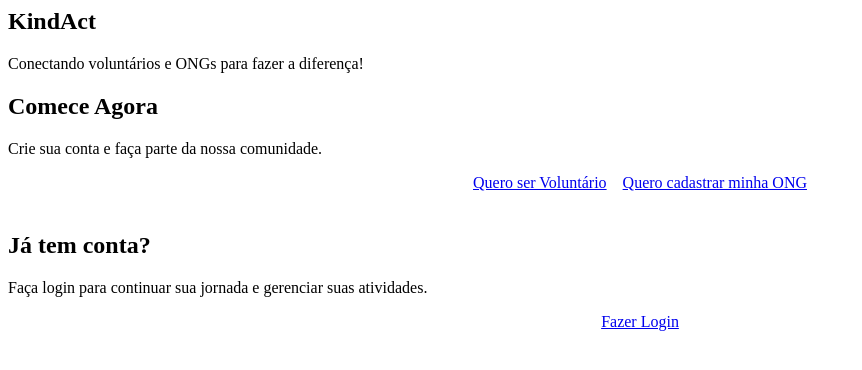
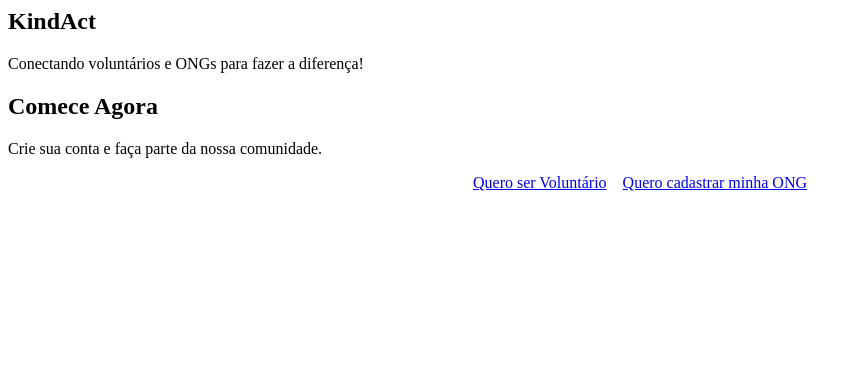
Before and after one commit to ViniMTrevisan/kindact, a PHP site: page / in a window 1280 px wide. Shown: the top 370 px of the page, without its empty margins (0-862 px from the left). Run offline with PHP 8.4, Linux system fonts and the light colour scheme.

Commit message:
arrumando botao de login

```diff
--- a/src/views/index.php
+++ b/src/views/index.php
@@ -1,7 +1,8 @@
 <?php
-// /src/views/index.php
+// /src/views/index.php (VERSÃO ATUALIZADA SEM O BOTÃO DE LOGIN)
 $page_title = "Página Inicial";
 ?>
+
 <section class="hero">
     <h1>KindAct</h1>
     <p class="tagline">Conectando voluntários e ONGs para fazer a diferença!</p>
@@ -15,11 +16,3 @@ $page_title = "Página Inicial";
         <a href="/kindact/public/index.php?page=form_cadastro_ong" class="btn btn-primary">Quero cadastrar minha ONG</a>
     </div>
 </section>
-
-<section class="ajudar" style="margin-top: 40px;">
-    <h2>Já tem conta?</h2>
-    <p>Faça login para continuar sua jornada e gerenciar suas atividades.</p>
-    <div class="login-options" style="display: flex; justify-content: center; margin-top: 15px;">
-        <a href="/kindact/public/index.php?page=login" class="btn btn-secondary">Fazer Login</a>
-    </div>
-</section>
```
